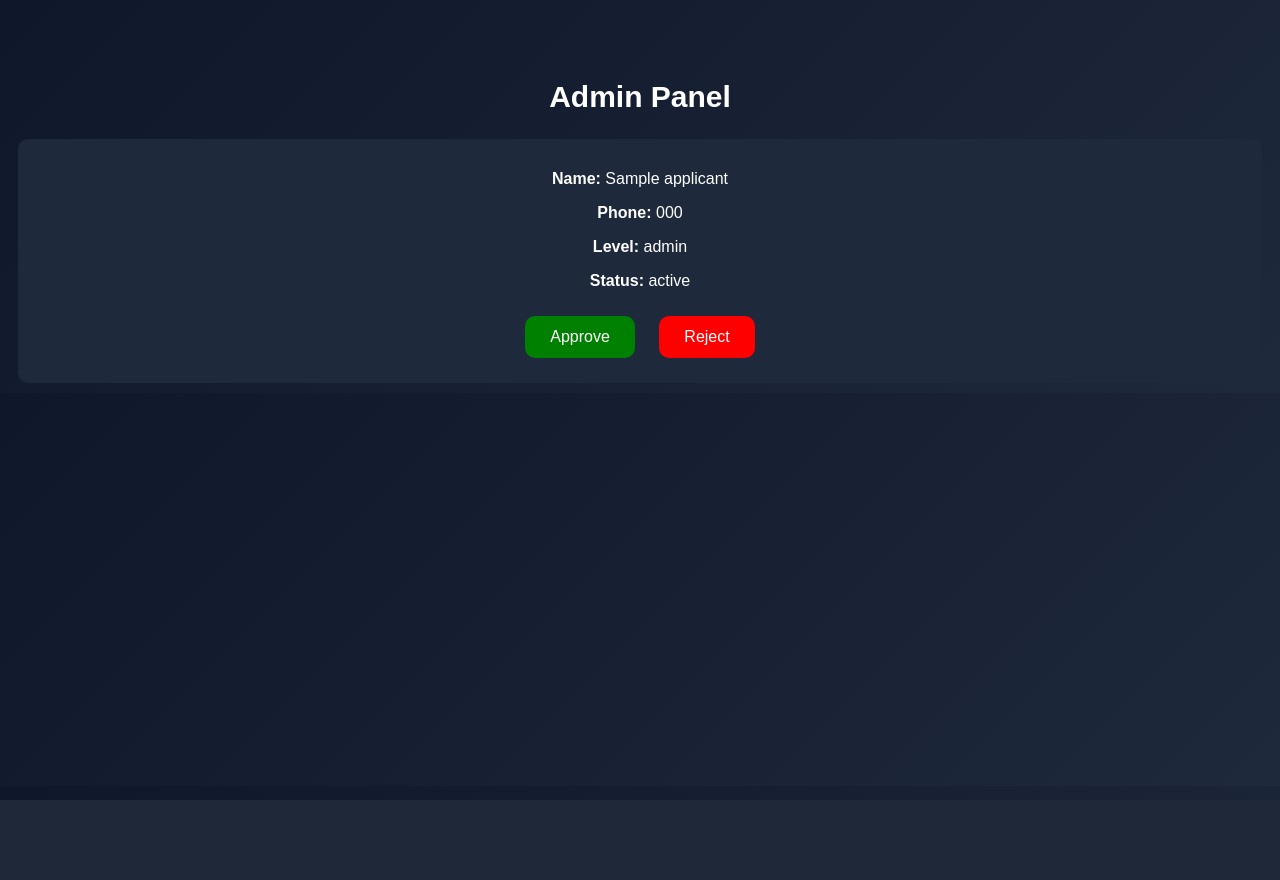
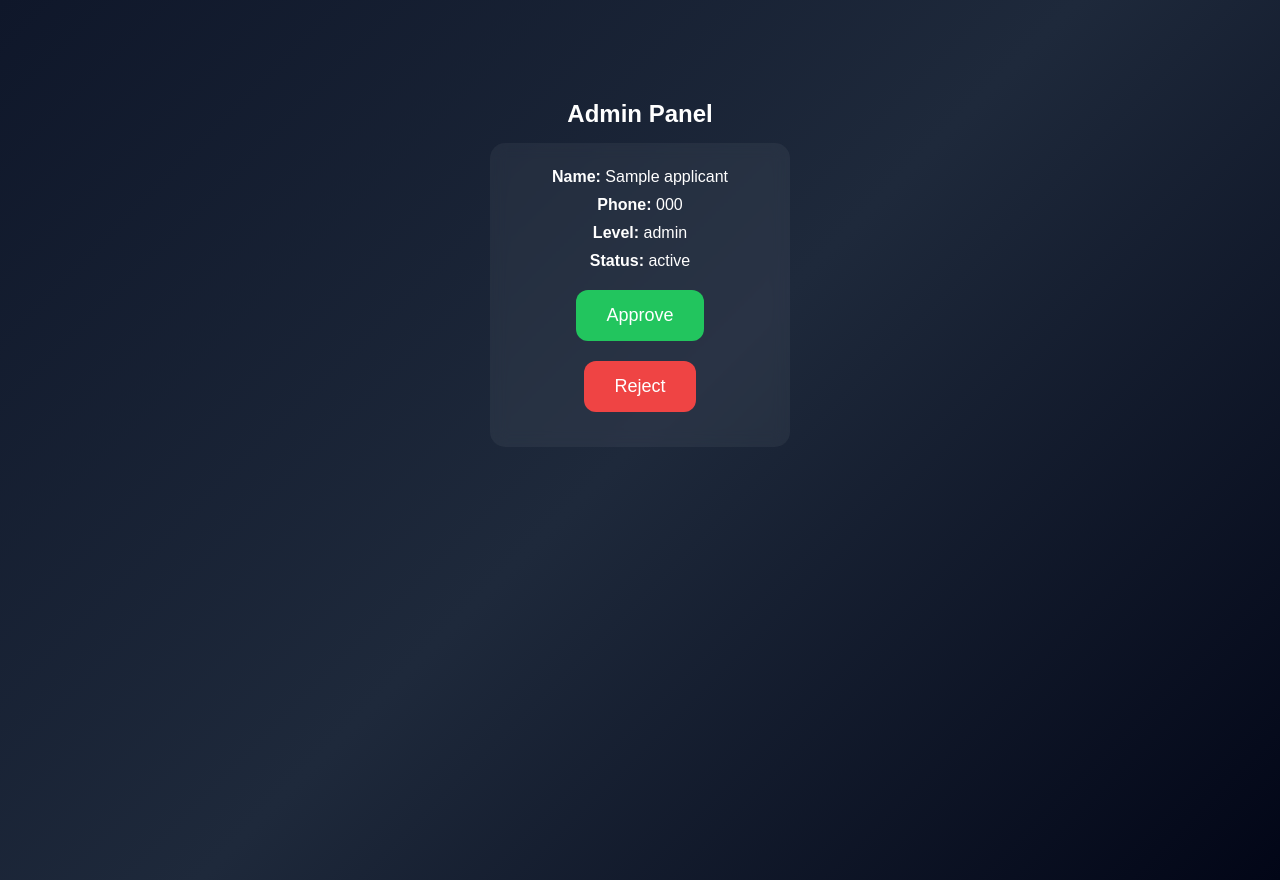
Before and after one commit to RAMOVIC239/Ramovic-community, a Flask app: page /admin in a window 1280 px wide. Before the commit the page ends 800 px from the top, so only its background shows below. Run offline with Flask 3, Linux system fonts and the light colour scheme; the visitor is signed in with stand-in values (Sample User, id 1); tables that the repository leaves empty hold one stand-in row (values such as "Sample post").

Commit message:
Refactor CSS styles for improved layout and design

```diff
--- a/static/style.css
+++ b/static/style.css
@@ -1,52 +1,228 @@
+*{
+    margin:0;
+    padding:0;
+    box-sizing:border-box;
+}
+
 body{
-background: linear-gradient(135deg,#0f172a,#1e293b);
-color:white;
-font-family:Arial;
-text-align:center;
+    background:linear-gradient(135deg,#0f172a,#1e293b,#020617);
+    color:white;
+    font-family:Arial,sans-serif;
+    text-align:center;
+    min-height:100vh;
+}
+
+.hero{
+    min-height:100vh;
+    display:flex;
+    justify-content:center;
+    align-items:center;
+    padding:20px;
+}
+
+.overlay{
+    background:rgba(255,255,255,0.05);
+    backdrop-filter:blur(10px);
+    padding:50px;
+    border-radius:20px;
+    width:90%;
+    max-width:900px;
+    box-shadow:0 0 30px rgba(56,189,248,0.3);
+    animation:fadeIn 1.5s ease;
+}
+
+.title{
+    font-size:60px;
+    color:#38bdf8;
+    margin-bottom:20px;
+}
+
+.subtitle{
+    font-size:28px;
+    margin-bottom:15px;
+}
+
+.description{
+    font-size:20px;
+    color:#cbd5e1;
+    margin-bottom:30px;
+}
+
+.buttons{
+    margin-top:20px;
+}
+
+button{
+    padding:15px 30px;
+    margin:10px;
+    border:none;
+    border-radius:12px;
+    background:#38bdf8;
+    color:white;
+    font-size:18px;
+    cursor:pointer;
+    transition:0.3s;
+}
+
+button:hover{
+    transform:translateY(-5px);
+    background:#0ea5e9;
+}
+
+.join-btn{
+    background:#22c55e;
+}
+
+.join-btn:hover{
+    background:#16a34a;
+}
+
+.admin-btn{
+    background:#f59e0b;
+}
+
+.admin-btn:hover{
+    background:#d97706;
+}
+
+.features{
+    display:flex;
+    flex-wrap:wrap;
+    justify-content:center;
+    gap:20px;
+    padding:50px 20px;
+}
+
+.card{
+    background:rgba(255,255,255,0.05);
+    backdrop-filter:blur(8px);
+    width:300px;
+    padding:25px;
+    border-radius:15px;
+    transition:0.3s;
+    margin:15px auto;
+}
+
+.card:hover{
+    transform:translateY(-10px);
 }
 
 .container{
-margin-top:80px;
+    margin-top:80px;
+    padding:20px;
+}
+
+input,
+select,
+textarea{
+    width:320px;
+    padding:12px;
+    margin:10px;
+    border:none;
+    border-radius:10px;
+    font-size:16px;
+}
+
+.status-card{
+    background:rgba(255,255,255,0.05);
+    backdrop-filter:blur(10px);
+    padding:40px;
+    border-radius:20px;
+    max-width:700px;
+    margin:auto;
+    margin-top:80px;
+    box-shadow:0 0 20px rgba(56,189,248,0.2);
+}
+
+.success{
+    color:#22c55e;
+}
+
+.warning{
+    color:#facc15;
+}
+
+.danger{
+    color:#ef4444;
+}
+
+.success-btn{
+    background:#22c55e;
+}
+
+.success-btn:hover{
+    background:#16a34a;
+}
+
+.green{
+    background:#22c55e;
+}
+
+.green:hover{
+    background:#16a34a;
+}
+
+.red{
+    background:#ef4444;
+}
+
+.red:hover{
+    background:#dc2626;
 }
 
 h1{
-font-size:40px;
-color:#38bdf8;
+    margin-bottom:15px;
 }
 
 h2{
-font-size:30px;
+    margin-bottom:15px;
 }
 
-input, select, textarea{
-width:300px;
-padding:12px;
-margin:10px;
-border:none;
-border-radius:10px;
+p{
+    margin-bottom:10px;
 }
 
-button{
-padding:12px 25px;
-margin:10px;
-border:none;
-border-radius:10px;
-background:#38bdf8;
-color:white;
-font-size:16px;
-cursor:pointer;
+a{
+    text-decoration:none;
 }
 
-button:hover{
-background:#0ea5e9;
+@keyframes fadeIn{
+    from{
+        opacity:0;
+        transform:translateY(30px);
+    }
+    to{
+        opacity:1;
+        transform:translateY(0);
+    }
 }
 
-.card{
-background:#1e293b;
-padding:15px;
-margin:10px;
-border-radius:10px;
+@media(max-width:768px){
+
+    .title{
+        font-size:38px;
+    }
+
+    .subtitle{
+        font-size:22px;
+    }
+
+    .description{
+        font-size:16px;
+    }
+
+    .card{
+        width:90%;
+    }
+
+    input,
+    select,
+    textarea{
+        width:90%;
+    }
+
+    .overlay{
+        padding:25px;
+    }
+
 }
-
-.green{background:green;}
-.red{background:red;}
```
